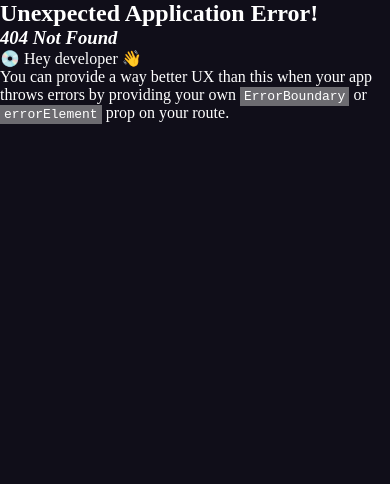
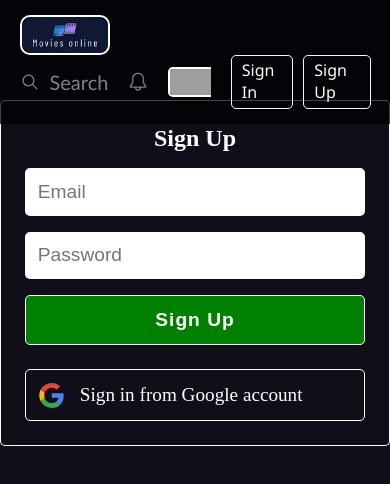
Before and after one commit to Ashot-Harutyunyan/React-JS-project-movies, a React (Vite) app: page /SignUp in a window 390 px wide. Before the commit this address had no page. Shown: the top 484 px of the page. Built offline with nearby package versions, Linux system fonts and the light colour scheme; no server answers; grey boxes are pictures that could not be loaded.

Commit message:
add responsive home page design and firebase integration

```diff
--- a/package.json
+++ b/package.json
@@ -12,6 +12,7 @@
   "dependencies": {
     "@tanstack/react-query": "^5.79.0",
     "@tanstack/react-query-devtools": "^5.79.0",
+    "firebase": "^11.9.0",
     "react": "^19.1.0",
     "react-dom": "^19.1.0",
     "react-icons": "^5.5.0",
--- a/src/components/HomeSlider/HomeSlider.jsx
+++ b/src/components/HomeSlider/HomeSlider.jsx
@@ -36,14 +36,29 @@ function HomeSlider() {
                 loop={true}
                 slidesPerView={1.2}
                 autoplay={{ delay: 10000, disableOnInteraction: false }}
+                breakpoints={{
+                    0: {
+                        slidesPerView: 1,
+                        coverflowEffect: { rotate: 20, stretch: 0, depth: 50, modifier: 1, slideShadows: false },
+                    },
+                    768: {
+                        slidesPerView: 1.2,
+                        coverflowEffect: { rotate: 40, stretch: 0, depth: 100, modifier: 1, slideShadows: true },
+                    },
+                    1024: {
+                        slidesPerView: 1.5,
+                        coverflowEffect: { rotate: 50, stretch: 0, depth: 100, modifier: 1, slideShadows: true },
+                    },
+                }}
             >
-                {data.results.map(({urls, alt_description, id}) => <SwiperSlide key={id}>
+            {data.results.map(({urls, alt_description, id}) =>{
+                if(alt_description === 'turned off black television') return
+                return <SwiperSlide key={id}>
                     <div className='home-swiper-container-img'>
-                        <img src={urls.regular} alt={alt_description}
-                             style={{width: '100%', height: '400px', objectFit: 'cover',}}
-                        />
+                        <img src={urls.regular} alt={alt_description}/>
                     </div>
-                </SwiperSlide> )}
+                </SwiperSlide>
+            })}
             </Swiper>}
     </>)
 }
--- a/src/components/HomeSlider/homeSlider.style.scss
+++ b/src/components/HomeSlider/homeSlider.style.scss
@@ -1,8 +1,77 @@
 .home-swiper-container {
-  padding-top: 105px;
+  margin-top: 105px;
+  width: 100%;
+  aspect-ratio: 16 / 9;
+  min-height: 200px;
+  max-height: 400px;
 }
+
+.home-swiper-container-img {
+  width: 100%;
+  height: 100%;
+  display: flex;
+  justify-content: center;
+  align-items: center;
+  overflow: hidden;
+  border-radius: 5px;
+}
+
+.home-swiper-container-img img {
+  width: 100%;
+  height: 100%;
+  object-fit: cover;
+}
+
 .home-swiper-container .swiper-button-next,
 .home-swiper-container .swiper-button-prev {
   background-color: transparent;
   color: white;
+  position: absolute;
+  top: 50%;
+  transform: translateY(-50%);
 }
+
+.home-swiper-container .swiper-button-prev {
+  left: 10px;
+}
+
+.home-swiper-container .swiper-button-next {
+  right: 10px;
+}
+
+.home-swiper-container .swiper-button-next::after,
+.home-swiper-container .swiper-button-prev::after {
+  font-size: 40px;
+}
+
+@media (max-width: 1023px) {
+  .home-swiper-container {
+    height: 400px;
+  }
+  .home-swiper-container .swiper-button-next::after,
+  .home-swiper-container .swiper-button-prev::after {
+    font-size: 35px;
+  }
+}
+
+@media (max-width: 767px) {
+  .home-swiper-container {
+    margin-top: 90px;
+    height: 300px;
+  }
+  .home-swiper-container .swiper-button-next::after,
+  .home-swiper-container .swiper-button-prev::after {
+    font-size: 30px;
+  }
+}
+
+@media (max-width: 480px) {
+  .home-swiper-container {
+    margin-top: 75px;
+    height: 250px;
+  }
+  .home-swiper-container .swiper-button-next::after,
+  .home-swiper-container .swiper-button-prev::after {
+    font-size: 25px;
+  }
+}
--- a/src/components/Layout/Layout.jsx
+++ b/src/components/Layout/Layout.jsx
@@ -1,6 +1,7 @@
 import './layout.style.scss'
 import { useState } from 'react'
 import { Link } from 'react-router'
+import { logout } from '../../firebase/firebase.js'
 
 import { IoIosSearch } from "react-icons/io"
 import { GoBell } from "react-icons/go"
@@ -8,6 +9,7 @@ import { GoBell } from "react-icons/go"
 function Layout() {
 
     const [memoryLanguage, setMemoryLanguage] = useState(true)
+    const [user, setUser] = useState(null)
 
     return (<nav>
                 <Link to='/' className='logo'>
@@ -15,12 +17,12 @@ function Layout() {
                 </Link>
 
                 <div className='nav-section-one'>
-                    <Link to='/SearchMovies' className='link-page-search'>
+                    <Link to='SearchMovies' className='link-page-search'>
                         <IoIosSearch className='search-icon'/>
                         <p>Search</p>
                     </Link>
 
-                    <Link to='/FeaturedMovies' className='link-selected'>
+                    <Link to='FeaturedMovies' className='link-selected'>
                         <GoBell className='selected-icon'/>
                     </Link>
 
@@ -39,6 +41,16 @@ function Layout() {
                             </div>
                         </div>
                     </div>
+
+                    {!user ? <div className='container-SignIn-SignUp-links'>
+                        <Link to='SignIn'>Sign In</Link>
+                        <Link to='SignUp'>Sign Up</Link>
+                    </div> : <button className='button-logout'
+                        onClick={async () => {
+                        await logout()
+                        setUser(null)
+                    }}>Logout</button>}
+
                 </div>
     </nav>)
 }
--- a/src/components/Layout/layout.style.scss
+++ b/src/components/Layout/layout.style.scss
@@ -79,3 +79,30 @@ nav {
     }
   }
 }
+.container-SignIn-SignUp-links {
+  display: flex;
+  align-items: center;
+  gap: 10px;
+  a {
+    font-family: "Segoe UI", Tahoma, Geneva, Verdana, sans-serif;
+    border: 1px solid aliceblue;
+    padding: 3px 10px 5px 10px;
+    border-radius: 5px;
+    display: flex;
+    align-items: center;
+    justify-content: center;
+  }
+}
+.button-logout {
+  font-family: "Segoe UI", Tahoma, Geneva, Verdana, sans-serif;
+  border: 1px solid aliceblue;
+  padding: 3px 10px 5px 10px;
+  border-radius: 5px;
+  display: flex;
+  align-items: center;
+  justify-content: center;
+  font-size: 1rem;
+  letter-spacing: 1px;
+  background: transparent;
+  color: aliceblue;
+}
--- a/src/components/MoviesByGenre/moviesByGenre.style.scss
+++ b/src/components/MoviesByGenre/moviesByGenre.style.scss
@@ -3,6 +3,7 @@
   width: 85%;
   margin: auto;
 }
+
 .movies-by-genre-swiper-slide {
   user-select: none;
   .SwiperSlide-container {
@@ -39,6 +40,7 @@
       }
     }
   }
+
   img {
     position: absolute;
     z-index: -1;
@@ -58,6 +60,7 @@
     }
   }
 }
+
 .movies-by-genre-title {
   font-family:'Segoe UI', Tahoma, Geneva, Verdana, sans-serif;
   font-weight: 100;
@@ -69,6 +72,7 @@
     margin: 0;
   }
 }
+
 .container-popularity-movie {
   position: relative;
   bottom: 30px;
@@ -100,14 +104,18 @@
   }
   span {
     font-family:'Segoe UI', Tahoma, Geneva, Verdana, sans-serif;
+    font-size: clamp(12px, 2vw, 16px);
   }
 }
+
 .swiper-grab {
   cursor: grab;
 }
+
 .swiper-grab:active {
   cursor: grabbing;
 }
+
 .swiper-but-prev {
   position: absolute;
   z-index: 999;
@@ -124,6 +132,7 @@
   padding: 0;
   cursor: pointer;
 }
+
 .swiper-but-next {
   position: absolute;
   z-index: 999;
@@ -140,11 +149,46 @@
   padding: 0;
   cursor: pointer;
 }
+
 .swiper-but-prev:disabled {
   opacity: 0;
   cursor: default;
 }
+
 .swiper-but-next:disabled {
   opacity: 0;
   cursor: default;
 }
+
+@media (max-width: 1023px) {
+  .movies-by-genre-swiper-slide .SwiperSlide-container {
+    height: 250px;
+  }
+}
+
+@media (max-width: 767px) {
+  .swiper-but-prev,
+  .swiper-but-next {
+    display: none;
+  }
+  .movies-by-genre {
+    width: 90%;
+  }
+  .movies-by-genre-swiper-slide .SwiperSlide-container {
+      height: 200px;
+  }
+  .container-popularity-movie {
+    width: 50px;
+    height: 50px;
+  }
+}
+
+@media (max-width: 480px) {
+  .movies-by-genre-swiper-slide .SwiperSlide-container {
+    height: 170px;
+  }
+  .container-popularity-movie {
+    width: 40px;
+    height: 40px;
+  }
+}
--- /dev/null
+++ b/src/components/SignIn/SignIn.jsx
@@ -0,0 +1,19 @@
+import './signIn.style.scss'
+import { emailLogin } from '../../firebase/firebase.js'
+
+function SignIn() {
+
+    async function handleUserSignIn(e) {
+        e.preventDefault()
+        const { user } = await emailLogin(e.target.email.value, e.target.password.value)
+    }
+
+    return (<form onSubmit={handleUserSignIn} className="form-sign-in">
+            <h2>Sign In</h2>
+            <input type="email" name="email" placeholder="Email" />
+            <input type="password" name="password" placeholder="Password" />
+            <input type="submit" value="Sign In" />
+    </form>)
+}
+
+export default SignIn
--- /dev/null
+++ b/src/components/SignIn/signIn.style.scss
@@ -0,0 +1,31 @@
+.form-sign-in {
+  width: 100%;
+  max-width: 500px;
+  margin: 100px auto 0 auto;
+  border: 1px solid white;
+  display: flex;
+  flex-direction: column;
+  align-items: center;
+  justify-content: center;
+  gap: 1rem;
+  padding: 1.5rem;
+  border-radius: 5px;
+  input {
+    width: 100%;
+    font-size: 1.2rem;
+    padding: 0.8rem;
+    border: none;
+    outline: none;
+    border-radius: 5px;
+    color: #434343;
+  }
+  input[type=submit] {
+    padding: 0.8rem 0;
+    background: green;
+    color: white;
+    letter-spacing: 1px;
+    font-weight: 700;
+    border: 1px solid white;
+    cursor: pointer;
+  }
+}
--- /dev/null
+++ b/src/components/SignUp/SignUp.jsx
@@ -0,0 +1,31 @@
+import './signUp.style.scss'
+import { popUp, emailCreate } from '../../firebase/firebase.js'
+
+function SignUp() {
+
+    async function handleSignUp(e) {
+        e.preventDefault()
+        const { user} = await emailCreate(e.target.email.value, e.target.password.value)
+    }
+
+    async function handleUserSignInGoogle() {
+        const { user} = await popUp()
+    }
+
+    return (<>
+        <form onSubmit={handleSignUp} className='form-sign-up'>
+            <h2>Sign Up</h2>
+            <input type="email" name="email" placeholder="Email"/>
+            <input type="password" name="password" placeholder="Password"/>
+            <input type="submit" value="Sign Up"/>
+        </form>
+        <div className='container-facebook-google-auth'>
+            <div onClick={handleUserSignInGoogle}>
+                <img src="/google-icon.svg" alt="Google icon"/>
+                Sign in from Google account
+            </div>
+        </div>
+    </>)
+}
+
+export default SignUp
--- /dev/null
+++ b/src/components/SignUp/signUp.style.scss
@@ -0,0 +1,64 @@
+.form-sign-up {
+  width: 100%;
+  max-width: 500px;
+  margin: 100px auto 0 auto;
+  border: 1px solid white;
+  display: flex;
+  flex-direction: column;
+  align-items: center;
+  justify-content: center;
+  gap: 1rem;
+  padding: 1.5rem;
+  border-top-right-radius: 5px;
+  border-top-left-radius: 5px ;
+  border-bottom: none;
+  input {
+    width: 100%;
+    font-size: 1.2rem;
+    padding: 0.8rem;
+    border: none;
+    outline: none;
+    border-radius: 5px;
+    color: #434343;
+  }
+  input[type=submit] {
+    padding: 0.8rem 0;
+    background: green;
+    color: white;
+    letter-spacing: 1px;
+    font-weight: 700;
+    border: 1px solid white;
+    cursor: pointer;
+  }
+}
+.container-facebook-google-auth {
+  width: 100%;
+  max-width: 500px;
+  margin: 0 auto 50px auto;
+  border: 1px solid white;
+  display: flex;
+  flex-direction: column;
+  align-items: center;
+  justify-content: center;
+  gap: 1rem;
+  padding: 0 1.5rem 1.5rem 1.5rem;
+  border-bottom-right-radius: 5px;
+  border-bottom-left-radius: 5px;
+  border-top: none;
+  div {
+    width: 100%;
+    font-size: 1.2rem;
+    padding: 0.8rem;
+    border-radius: 5px;
+    color: white;
+    border: 1px solid white;
+    cursor: pointer;
+    display: flex;
+    align-items: center;
+    gap: 1rem;
+    img {
+      width: 25px;
+      height: 25px;
+    }
+  }
+}
--- /dev/null
+++ b/src/firebase/firebase.js
@@ -0,0 +1,38 @@
+import { initializeApp } from "firebase/app"
+import { getAuth, GoogleAuthProvider, signInWithPopup,
+    signInWithEmailAndPassword, createUserWithEmailAndPassword, signOut } from "firebase/auth"
+import { getFirestore } from "firebase/firestore"
+
+const config = {
+    apiKey: import.meta.env.VITE_FIREBASE_API_KEY,
+    authDomain: import.meta.env.VITE_AUTH_DOMAIN,
+    projectId: import.meta.env.VITE_PROJECT_ID,
+    storageBucket: import.meta.env.VITE_STORAGE_BUCKET,
+    messagingSenderId: import.meta.env.VITE_MESSAGING_SENDER_ID,
+    appId: import.meta.env.VITE_APP_ID
+};
+
+const app = initializeApp(config)
+const auth = getAuth(app)
+const db = getFirestore(app)
+
+const googleAuth = new GoogleAuthProvider(auth)
+googleAuth.setCustomParameters({
+    prompt: 'select_account'
+})
+
+export const popUp = async () => {
+    return signInWithPopup(auth, googleAuth)
+}
+
+export const emailLogin = async (email, password) => {
+    return  signInWithEmailAndPassword(auth, email, password)
+}
+
+export const emailCreate = async (email, password) => {
+    return createUserWithEmailAndPassword(auth, email, password)
+}
+
+export const logout = async () => {
+    return signOut(auth)
+}
```
Also changed, not shown: src/main.jsx (+11 -1 lines), public/google-icon.svg (added), 1 other file (tests, documents, lock files or other folders).
